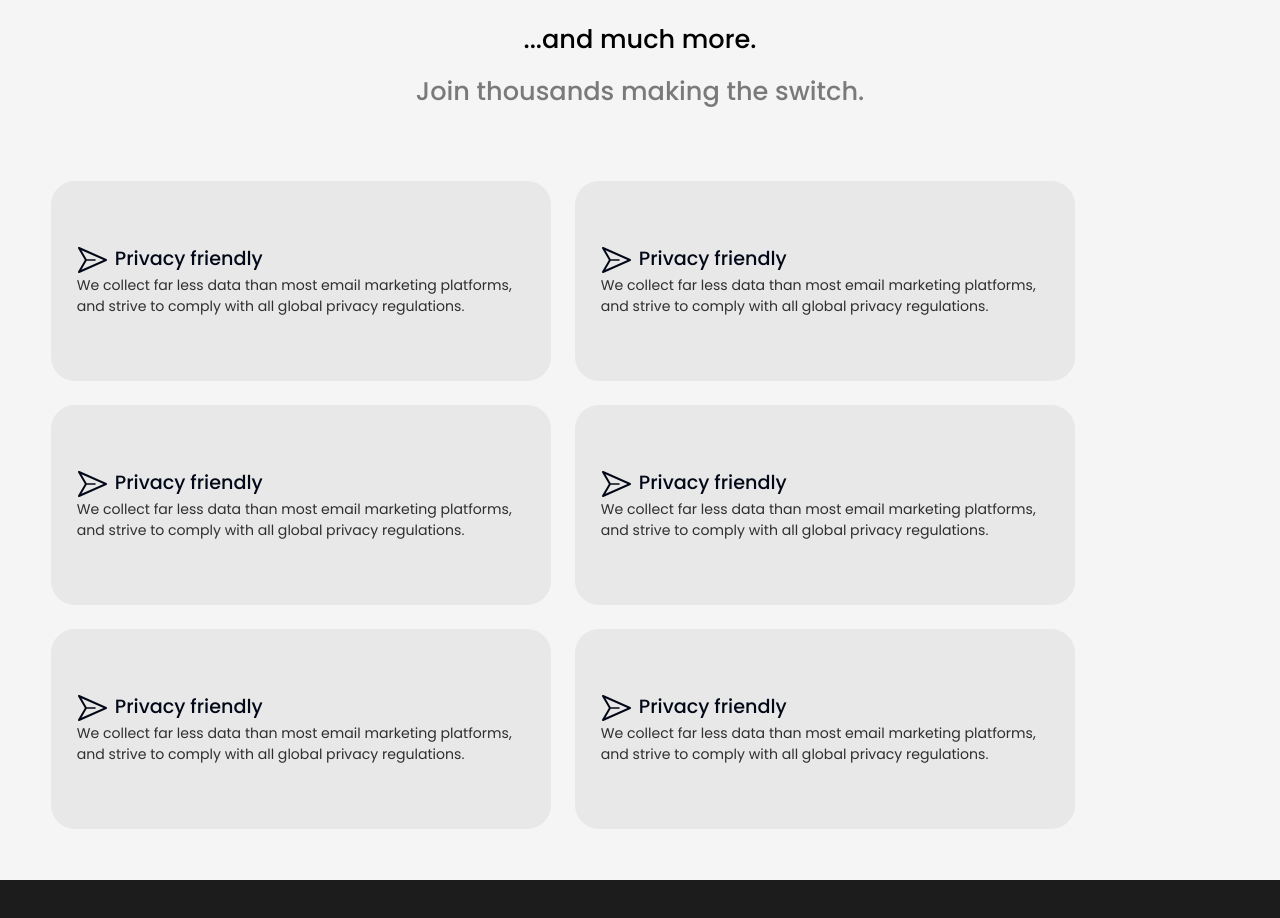
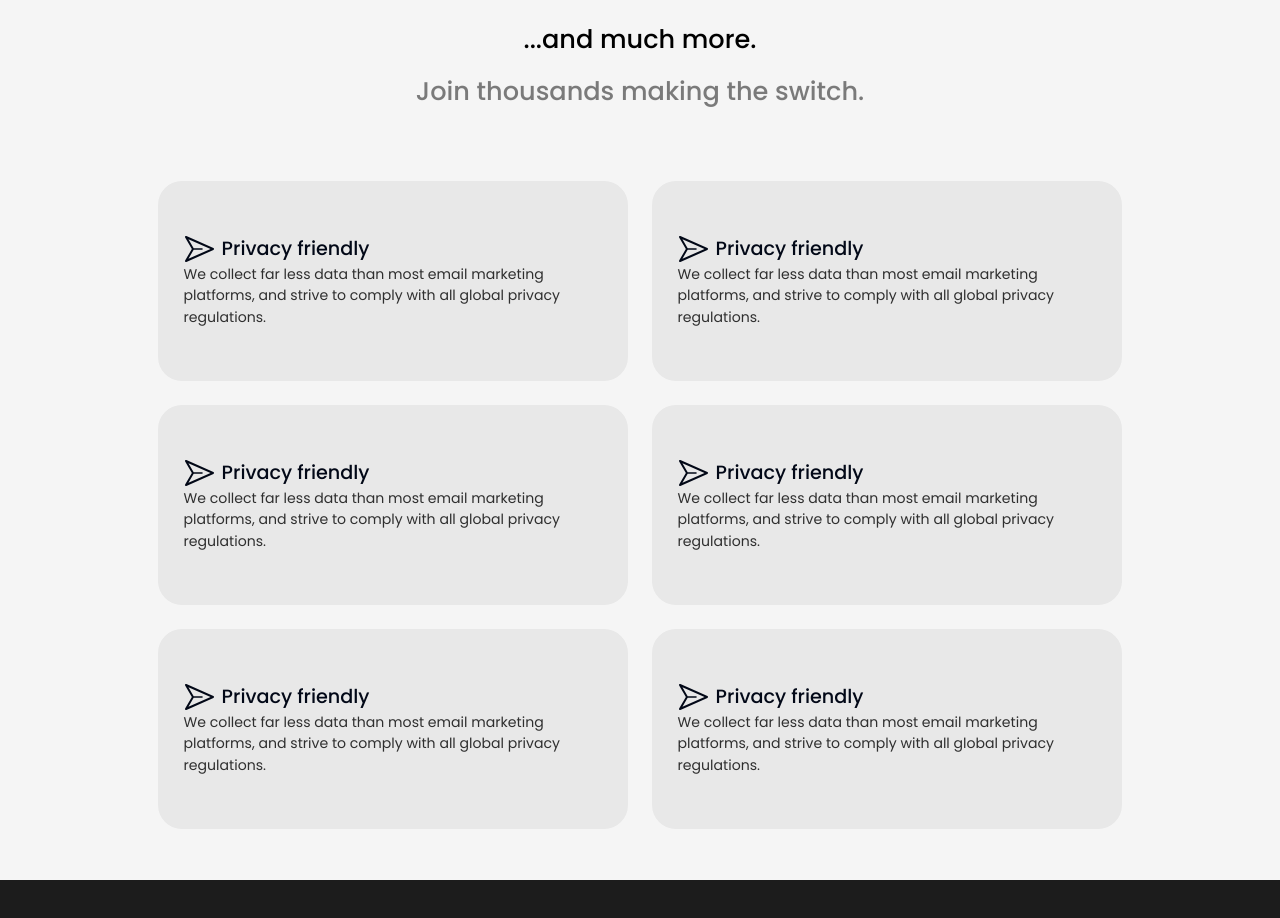
Before and after one commit to Deflated-Pappadam/Better-Funds, a Next.js app: page / in a window 1280 px wide. Shown: the part 2720-3638 px from the top of the page. Built offline with nearby package versions, Linux system fonts and the light colour scheme.

Commit message:
update: home

```diff
--- a/app/components/Datablock.tsx
+++ b/app/components/Datablock.tsx
@@ -9,7 +9,7 @@ desc:string;
 
 function Datablock(props:Dataprops) {
   return (
-    <div className='flex flex-col w-[500px] h-[200px] bg-[#e8e8e8] p-[2vw] rounded-[1.5rem] justify-center '>
+    <div className='flex flex-col w-[470px] h-[200px] bg-[#e8e8e8] p-[2vw] rounded-[1.5rem] justify-center '>
       <div className='flex text-[1.5vw] poppins-medium gap-2 items-center '>
         <PaperPlaneIcon className='size-[30px]'/>
 
--- a/app/components/Explorecomp.tsx
+++ b/app/components/Explorecomp.tsx
@@ -15,8 +15,8 @@ type Exploreprops={
 
 function Explorecomp(props:Exploreprops) {
   return (
-    <div className='w-[500px] h-fit py-[2vw] border-2 shadow-md rounded-md'>
-        <Image src={props.imgUrl} alt={''} width={1280} height={817} className='max-w-[500] max-h-[150px] object-cover rounded-t-sm'/>
+    <div className='w-[500px] h-fit p-[2vw] border-2 shadow-md rounded-md'>
+        <Image src={props.imgUrl} alt={''} width={1280} height={817} className='max-w-[500] max-h-[200px] object-cover rounded-t-sm'/>
         <div className='px-4 pt-5 flex flex-col gap-5'>
             <h1 className='font-bold text-2xl'>{props.projectName}</h1>
             <div>
--- a/app/page.tsx
+++ b/app/page.tsx
@@ -117,7 +117,7 @@ export default function Home() {
           <h1 className="text-black">...and much more. </h1>
           ‍‍<h1>Join thousands making the switch.</h1>
         </div>
-        <div className="flex flex-wrap gap-6 h-fit p-[4vw]">
+        <div className="flex flex-wrap gap-6 h-fit p-[4vw] justify-center items-center">
         <Datablock heading="Privacy friendly" desc="We collect far less data than most email marketing platforms, and strive to comply with all global privacy regulations."/>
         <Datablock heading="Privacy friendly" desc="We collect far less data than most email marketing platforms, and strive to comply with all global privacy regulations."/>
         <Datablock heading="Privacy friendly" desc="We collect far less data than most email marketing platforms, and strive to comply with all global privacy regulations."/>
```
